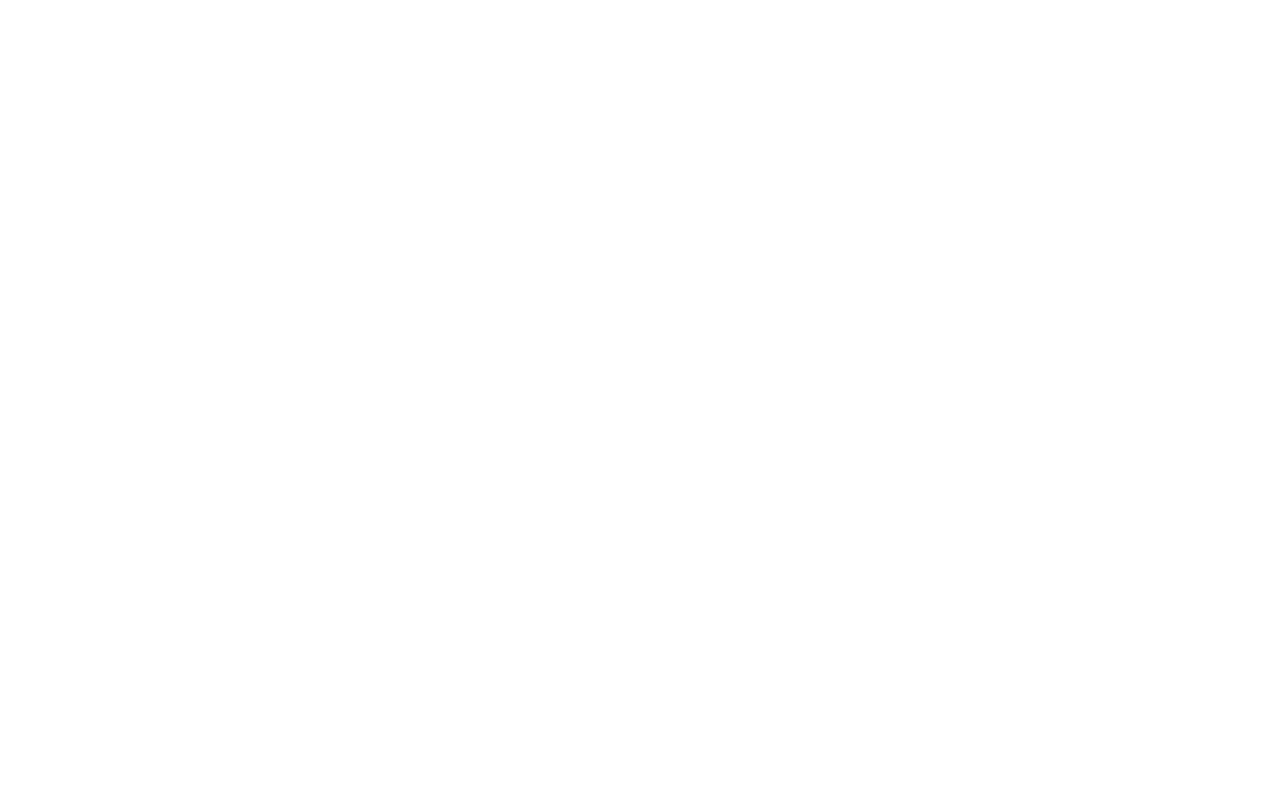
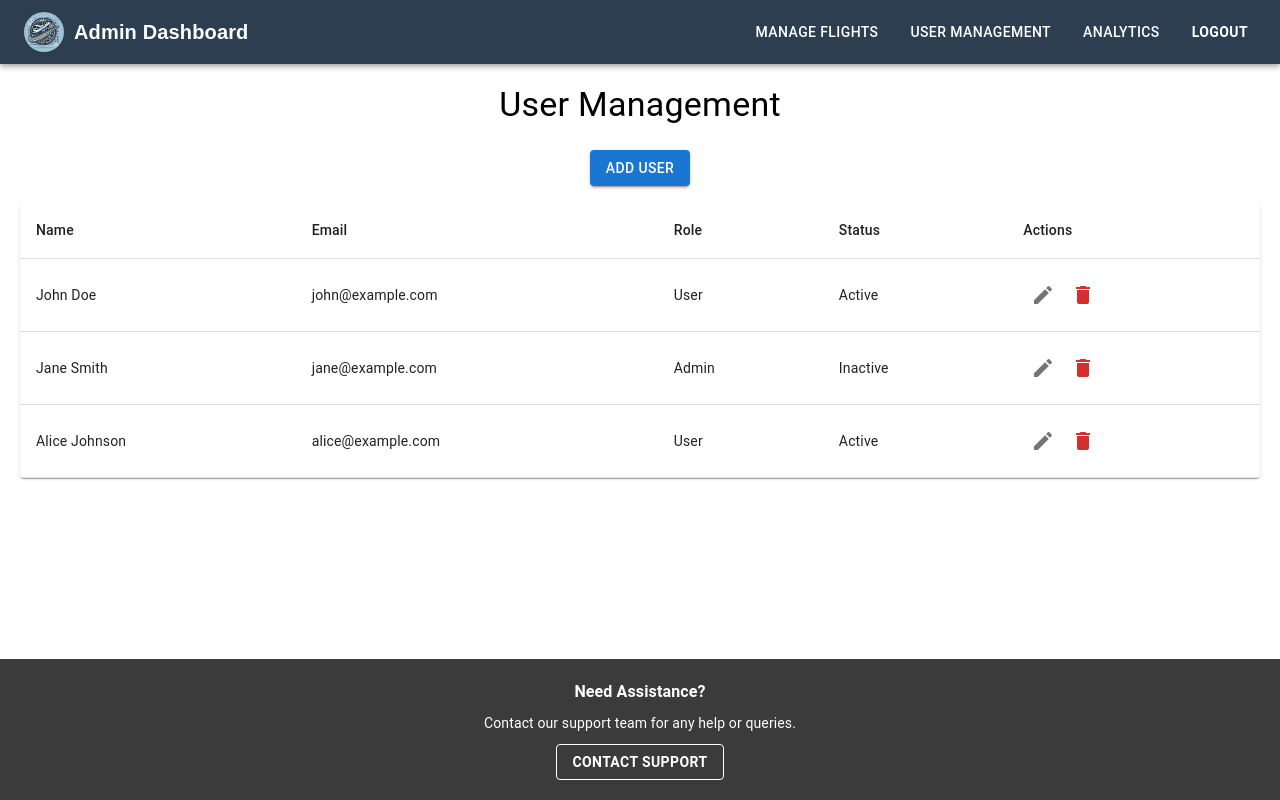
Before and after one commit to amirkhalifa285/FlyEase-Frontend, a React (Create React App) app: page /admin/user-management in a window 1280 px wide. Before the commit this address had no page. Built offline with nearby package versions, Linux system fonts and the light colour scheme.

Commit message:
co
added userManagment page for admin

```diff
--- a/src/App.js
+++ b/src/App.js
@@ -8,6 +8,7 @@ import Signup from './pages/SignupPage';
 import UserInterface from "./pages/UserInterface";
 import "./App.css";
 import AdminHomePage from "./pages/AdminHomePage";
+import UserManagementPage from "./pages/UserManagementPage";
 
 function App() {
     return (
@@ -21,7 +22,9 @@ function App() {
                     <Route path="/login" element={<Login />} />
                     <Route path="/signup" element={<Signup />} />
                     <Route path="/UserInterface" element={<UserInterface />} />
+                    {/* {admin routes} */}
                     <Route path="/admin" element={<AdminHomePage />} />
+                    <Route path="/admin/user-management" element={<UserManagementPage />} />
 
                     {/* Other Pages */}
                     <Route
--- a/src/components/shared/Navbar.js
+++ b/src/components/shared/Navbar.js
@@ -46,10 +46,10 @@ export default function MenuAppBar() {
             flexGrow: 1,
             cursor: "pointer",
           }}
-          onClick={() => handleNavigation(isAdmin ? "/admin" : "/")}
+          onClick={() => handleNavigation(isAdmin ? "/admin" : "/UserInterface")}
         >
           <img
-            src="/logo.jpeg" // Replace with the path to your logo
+            src="/logo.jpeg"
             alt="FlyEase Logo"
             style={{
               height: "40px",
--- a/src/pages/AdminHomePage.js
+++ b/src/pages/AdminHomePage.js
@@ -13,25 +13,25 @@ const AdminHomePage = () => {
       title: "Manage Flights",
       description: "Add, update, or remove flights from the system.",
       icon: <FaCogs />,
-      navigateTo: "/manage-flights",
+      navigateTo: "/admin/manage-flights",
     },
     {
       title: "User Management",
       description: "View and manage system users.",
       icon: <FaUserShield />,
-      navigateTo: "/user-management",
+      navigateTo: "/admin/user-management",
     },
     {
       title: "View Analytics",
       description: "Access reports and system performance analytics.",
       icon: <FaChartBar />,
-      navigateTo: "/analytics",
+      navigateTo: "/admin/analytics",
     },
     {
       title: "Notifications",
       description: "Review and send system-wide updates.",
       icon: <FaClipboardList />,
-      navigateTo: "/notifications",
+      navigateTo: "/admin/notifications",
     },
   ];
 
--- /dev/null
+++ b/src/pages/UserManagementPage.js
@@ -0,0 +1,160 @@
+import React, { useState } from "react";
+import {
+  Box,
+  Typography,
+  Button,
+  Table,
+  TableBody,
+  TableCell,
+  TableContainer,
+  TableHead,
+  TableRow,
+  Paper,
+  IconButton,
+  Dialog,
+  DialogActions,
+  DialogContent,
+  DialogTitle,
+  TextField,
+} from "@mui/material";
+import { Delete, Edit } from "@mui/icons-material";
+import MenuAppBar from "../components/shared/Navbar";
+import Footer from "../components/shared/Footer";
+
+function UserManagementPage() {
+  const [users, setUsers] = useState([
+    { id: 1, name: "John Doe", email: "john@example.com", role: "User", status: "Active" },
+    { id: 2, name: "Jane Smith", email: "jane@example.com", role: "Admin", status: "Inactive" },
+    { id: 3, name: "Alice Johnson", email: "alice@example.com", role: "User", status: "Active" },
+  ]);
+
+  const [openDialog, setOpenDialog] = useState(false);
+  const [currentUser, setCurrentUser] = useState({ name: "", email: "", role: "User" });
+
+  // Open Dialog for Add/Edit
+  const handleOpenDialog = (user = { name: "", email: "", role: "User" }) => {
+    setCurrentUser(user);
+    setOpenDialog(true);
+  };
+
+  const handleCloseDialog = () => {
+    setOpenDialog(false);
+  };
+
+  // Handle Save User
+  const handleSaveUser = () => {
+    if (currentUser.id) {
+      // Edit user logic for static data
+      setUsers((prevUsers) =>
+        prevUsers.map((user) =>
+          user.id === currentUser.id ? { ...user, ...currentUser } : user
+        )
+      );
+    } else {
+      // Add user logic for static data
+      setUsers((prevUsers) => [
+        ...prevUsers,
+        { id: Date.now(), ...currentUser, status: "Active" },
+      ]);
+    }
+    setOpenDialog(false);
+  };
+
+  // Handle Delete User
+  const handleDeleteUser = (id) => {
+    setUsers((prevUsers) => prevUsers.filter((user) => user.id !== id));
+  };
+
+  return (
+    <Box
+      sx={{
+        display: "flex",
+        flexDirection: "column",
+        minHeight: "100vh",
+      }}
+    >
+      {/* Navbar */}
+      <MenuAppBar />
+
+      {/* Content */}
+      <Box sx={{ flex: "1", padding: "20px" }}>
+        <Typography variant="h4" mb={3}>
+          User Management
+        </Typography>
+        <Button variant="contained" onClick={() => handleOpenDialog()} sx={{ marginBottom: 2 }}>
+          Add User
+        </Button>
+        <TableContainer component={Paper}>
+          <Table>
+            <TableHead>
+              <TableRow>
+                <TableCell>Name</TableCell>
+                <TableCell>Email</TableCell>
+                <TableCell>Role</TableCell>
+                <TableCell>Status</TableCell>
+                <TableCell>Actions</TableCell>
+              </TableRow>
+            </TableHead>
+            <TableBody>
+              {users.map((user) => (
+                <TableRow key={user.id}>
+                  <TableCell>{user.name}</TableCell>
+                  <TableCell>{user.email}</TableCell>
+                  <TableCell>{user.role}</TableCell>
+                  <TableCell>{user.status}</TableCell>
+                  <TableCell>
+                    <IconButton onClick={() => handleOpenDialog(user)}>
+                      <Edit />
+                    </IconButton>
+                    <IconButton onClick={() => handleDeleteUser(user.id)} color="error">
+                      <Delete />
+                    </IconButton>
+                  </TableCell>
+                </TableRow>
+              ))}
+            </TableBody>
+          </Table>
+        </TableContainer>
+
+        {/* Add/Edit User Dialog */}
+        <Dialog open={openDialog} onClose={handleCloseDialog}>
+          <DialogTitle>{currentUser.id ? "Edit User" : "Add User"}</DialogTitle>
+          <DialogContent>
+            <TextField
+              fullWidth
+              margin="normal"
+              label="Name"
+              value={currentUser.name}
+              onChange={(e) => setCurrentUser({ ...currentUser, name: e.target.value })}
+            />
+            <TextField
+              fullWidth
+              margin="normal"
+              label="Email"
+              value={currentUser.email}
+              onChange={(e) => setCurrentUser({ ...currentUser, email: e.target.value })}
+            />
+            <TextField
+              fullWidth
+              margin="normal"
+              label="Role"
+              value={currentUser.role}
+              onChange={(e) => setCurrentUser({ ...currentUser, role: e.target.value })}
+            />
+          </DialogContent>
+          <DialogActions>
+            <Button onClick={handleCloseDialog}>Cancel</Button>
+            <Button variant="contained" onClick={handleSaveUser}>
+              Save
+            </Button>
+          </DialogActions>
+        </Dialog>
+      </Box>
+
+      {/* Footer */}
+      <Footer />
+    </Box>
+  );
+}
+
+export default UserManagementPage;
```
